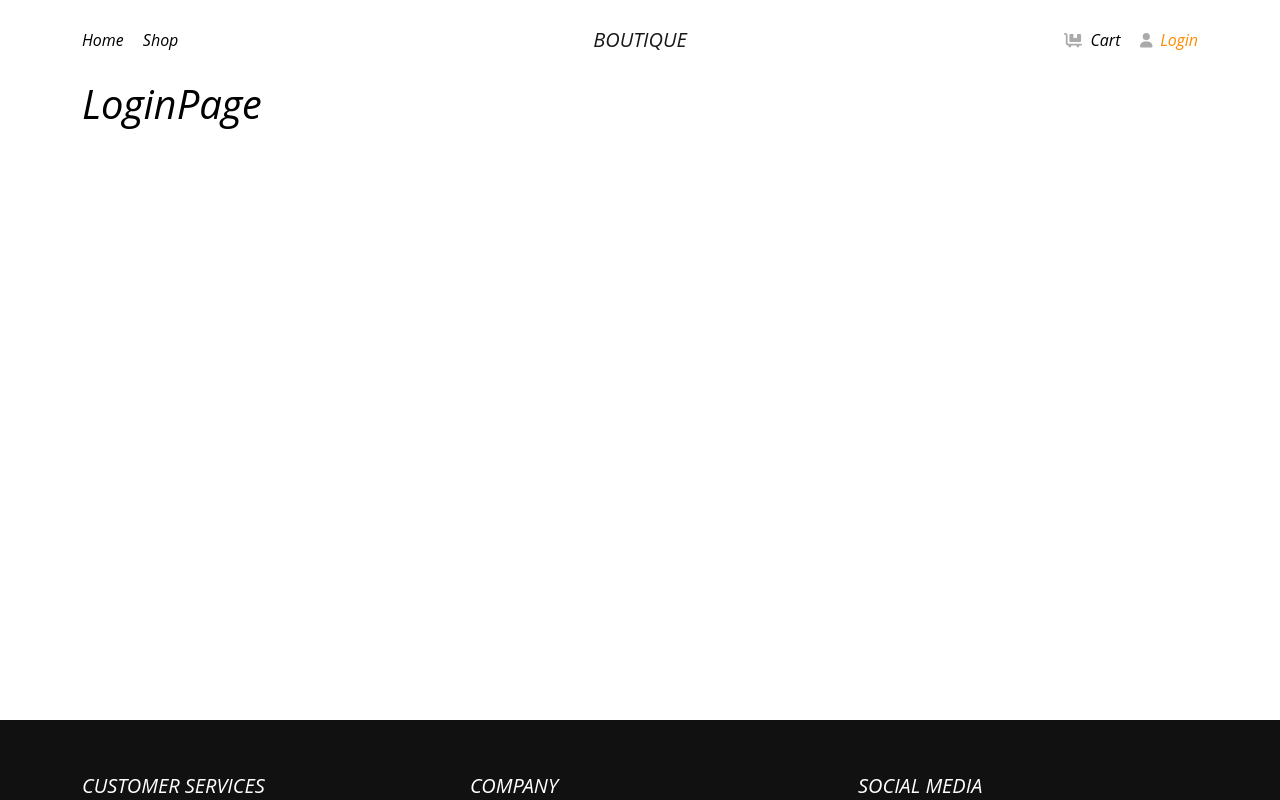
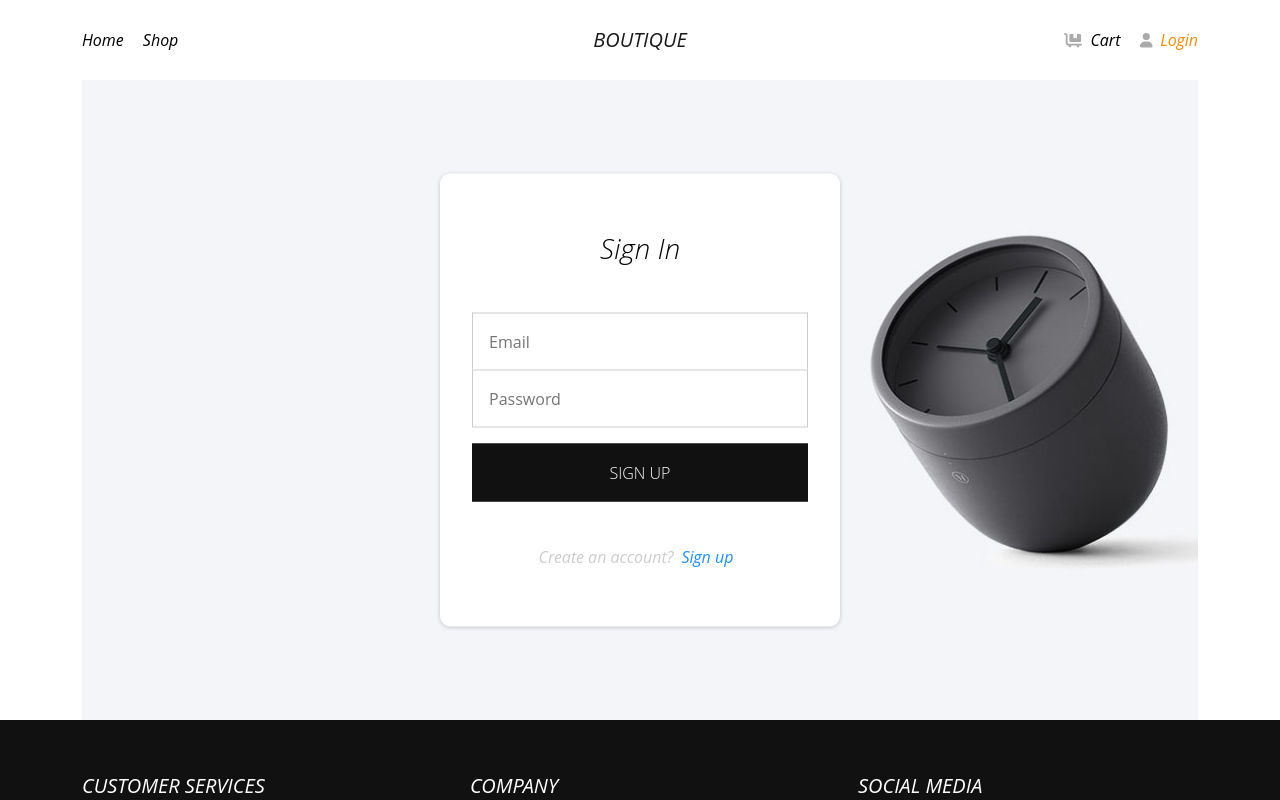
Before and after one commit to longpt2022/rjs-asm03, a React (Create React App) app: page /login in a window 1280 px wide. Shown: the top 800 px of the page. Built offline with nearby package versions, Linux system fonts and the light colour scheme.

Commit message:
8. Start: Giao diện đăng nhập/đăng ký

```diff
--- /dev/null
+++ b/src/Components/Auth/Login.js
@@ -0,0 +1,40 @@
+import { useNavigate } from 'react-router-dom';
+
+import classes from './Login.module.css';
+
+const Login = () => {
+  // Dùng useNavigate() để điều hướng trang
+  const navigate = useNavigate();
+
+  return (
+    <section className={classes.auth}>
+      <form className={classes.form}>
+        <h3>Sign In</h3>
+
+        <div className={classes.control}>
+          <input type="email" id="email" placeholder="Email" required />
+
+          <input
+            type="password"
+            id="password"
+            placeholder="Password"
+            required
+          />
+        </div>
+
+        <div className={classes.actions}>
+          <button>SIGN UP</button>
+        </div>
+
+        <div className={classes.toggle}>
+          <span>Create an account?</span>
+          <button type="button" onClick={() => navigate('/register')}>
+            Sign up
+          </button>
+        </div>
+      </form>
+    </section>
+  );
+};
+
+export default Login;
--- /dev/null
+++ b/src/Components/Auth/Login.module.css
@@ -0,0 +1,118 @@
+.auth {
+  background-image: url('../../img/banner1.jpg');
+  background-position: top;
+  background-repeat: no-repeat;
+  background-size: cover;
+  width: 100%;
+  height: 80vh;
+}
+
+.form {
+  position: absolute;
+  top: 50%;
+  left: 50%;
+  transform: translate(-50%, -50%);
+
+  max-width: 25rem;
+  border-radius: 10px;
+  background-color: #fff;
+  box-shadow: 0 1px 4px rgba(0, 0, 0, 0.2);
+  padding: 2rem;
+  text-align: center;
+  color: #000;
+}
+
+.form h3 {
+  text-align: center;
+  font-weight: 300;
+  margin: 1.6rem 0 3rem;
+}
+
+.control {
+  margin-bottom: 0.5rem;
+}
+
+.control input {
+  font: inherit;
+  text-align: left;
+  color: #38015c;
+  width: 100%;
+  font-style: normal;
+
+  padding: 1rem;
+  border-top: 1px solid #ccc;
+  border-right: 1px solid #ccc;
+  border-left: 1px solid #ccc;
+  border-bottom: none;
+}
+
+.control input:last-child {
+  border-bottom: 1px solid #ccc;
+}
+
+.control input:hover,
+.control input:focus {
+  outline: none;
+}
+
+.actions {
+  margin-top: 1rem;
+  display: flex;
+  flex-direction: column;
+  align-items: center;
+}
+
+/* CSS button */
+.actions button {
+  font: inherit;
+  font-weight: 300;
+  font-style: normal;
+
+  background-color: var(--bg-main-color);
+  color: var(--white);
+
+  width: 100%;
+  border: 1px solid var(--bg-main-color);
+  padding: 1rem 1.5rem;
+  cursor: pointer;
+}
+
+.actions button:hover,
+.actions button:active {
+  opacity: 0.8;
+}
+
+.actions button:focus {
+  outline: none;
+}
+
+.toggle {
+  display: flex;
+  justify-content: center;
+  align-items: center;
+
+  margin: 2rem 0 1rem;
+  background-color: transparent;
+  color: #ccc;
+  border: none;
+  padding: 0.15rem 1.5rem;
+}
+
+.toggle button {
+  padding: 0.5rem;
+  background-color: transparent;
+  border: none;
+  color: dodgerblue;
+  font-style: italic;
+}
+
+.toggle button:hover {
+  background-color: transparent;
+  color: var(--active-color);
+}
+
+@media (max-width: 992px) {
+  .form {
+    position: relative;
+  }
+}
--- /dev/null
+++ b/src/Components/Auth/Register.js
@@ -0,0 +1,41 @@
+import { useNavigate } from 'react-router-dom';
+
+import classes from './Login.module.css';
+
+const Register = () => {
+  // Dùng useNavigate() để điều hướng trang
+  const navigate = useNavigate();
+
+  return (
+    <section className={classes.auth}>
+      <form className={classes.form}>
+        <h3>Sign Up</h3>
+
+        <div className={classes.control}>
+          <input type="text" id="fullName" placeholder="Full Name" required />
+          <input type="email" id="email" placeholder="Email" required />
+          <input
+            type="password"
+            id="password"
+            placeholder="Password"
+            required
+          />
+          <input type="number" id="phone" placeholder="Phone" required />
+        </div>
+
+        <div className={classes.actions}>
+          <button>SIGN UP</button>
+        </div>
+
+        <div className={classes.toggle}>
+          <span>Login?</span>
+          <button type="button" onClick={() => navigate('/login')}>
+            Click
+          </button>
+        </div>
+      </form>
+    </section>
+  );
+};
+
+export default Register;
--- a/src/Components/layout/MainHeader.js
+++ b/src/Components/layout/MainHeader.js
@@ -63,7 +63,17 @@ const MainHeader = () => {
               </li>
               <li className="nav-item">
                 <FontAwesomeIcon icon={faUser} className={classes.navIcon} />
-                {buttonNav('login')}
+                <button
+                  className={
+                    location.pathname === '/login' ||
+                    location.pathname === '/register'
+                      ? classes.active
+                      : ''
+                  }
+                  onClick={() => navigate('/login')}
+                >
+                  Login
+                </button>
               </li>
             </ul>
           </div>
--- a/src/pages/LoginPage.js
+++ b/src/pages/LoginPage.js
@@ -1,5 +1,7 @@
+import Login from 'Components/Auth/Login';
+
 const LoginPage = () => {
-  return <h1>LoginPage</h1>;
+  return <Login />;
 };
 
 export default LoginPage;
--- a/src/pages/RegisterPage.js
+++ b/src/pages/RegisterPage.js
@@ -1,5 +1,7 @@
+import Register from 'Components/Auth/Register';
+
 const RegisterPage = () => {
-  return <h1>RegisterPage</h1>;
+  return <Register />;
 };
 
 export default RegisterPage;
```
